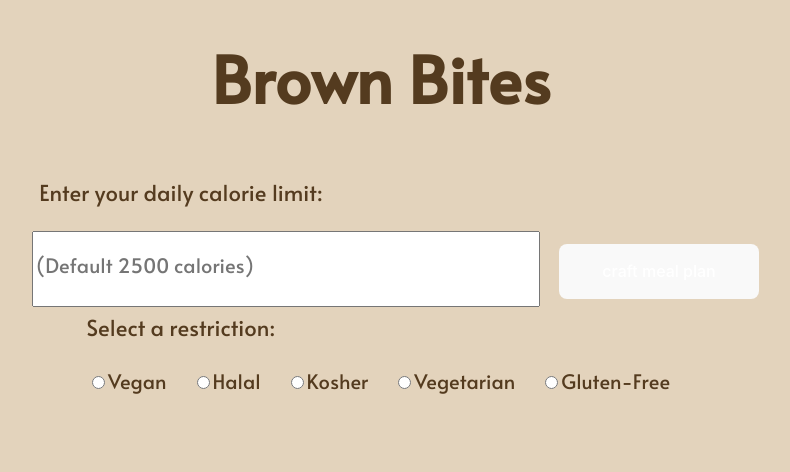
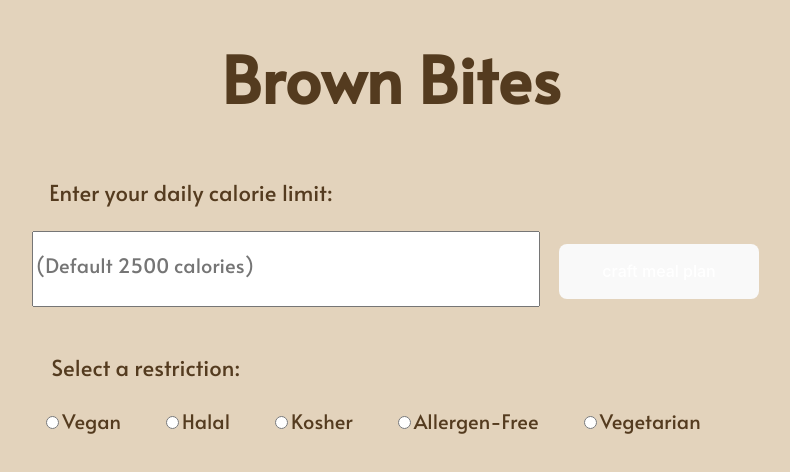
Before and after one commit to cs0320-f23/term-project-ssoufan-cpbryant-dsedarou-aye15, a React (Vite) app in the folder frontend/repl/: page / in a window 1280 px wide. Shown: the top 472 px of the page, without its empty margins (249-1039 px from the left). Built offline with nearby package versions, Linux system fonts and the light colour scheme.

Commit message:
fixed layout of restriction options

```diff
--- a/frontend/repl/src/components/Display.tsx
+++ b/frontend/repl/src/components/Display.tsx
@@ -18,7 +18,7 @@ export default function Display() {
     <div className="Display">
       {/* <History history={history} />
       <hr></hr> */}
-      <p>Enter your daily calorie limit:</p>
+      <p className="limit">Enter your daily calorie limit:</p>
       <Input history={history} setHistory={setHistory} />
       {/* <p>Select any restrictions:</p> */}
       <Selector onSelect={function (selectedOption: string): void {
--- a/frontend/repl/src/components/Selector.tsx
+++ b/frontend/repl/src/components/Selector.tsx
@@ -12,7 +12,7 @@ export function Selector(props: SelectorProps) {
 
   return (
     <div>
-      <p>Select a restriction:</p>
+      <p className="restriction">Select a restriction:</p>
       <div className="radio-container">
         <input
           type="radio"
@@ -43,21 +43,21 @@ export function Selector(props: SelectorProps) {
 
         <input
           type="radio"
+          id="allergen-free"
+          name="restrictions"
+          value="Allergen-Free"
+          onChange={() => handleOptionChange("Allergen-Free")}
+        />
+        <label htmlFor="Allergen-free">Allergen-Free</label>
+
+        <input
+          type="radio"
           id="vegetarian"
           name="restrictions"
           value="Vegetarian"
           onChange={() => handleOptionChange("Vegetarian")}
         />
-        <label htmlFor="vegetarian">Vegetarian</label>
-
-        <input
-          type="radio"
-          id="gluten-free"
-          name="restrictions"
-          value="Gluten-Free"
-          onChange={() => handleOptionChange("Gluten-Free")}
-        />
-        <label htmlFor="gluten-free">Gluten-Free</label>
+        <label htmlFor="Vegetarian">Vegetarian</label>
       </div>
     </div>
   );
--- a/frontend/repl/src/styles/App.css
+++ b/frontend/repl/src/styles/App.css
@@ -25,13 +25,13 @@ p{
   font-size: 22px;
   color: #543b1f;
   font-family: 'font';
-  margin-right: 420px;
+  /* margin-right: 420px; */
   margin-top: 0px;
 }
 
-h1{
+/* h1{
   margin-left: 400px;
-}
+} */
 
 ::placeholder{
   font-family: 'font';
--- a/frontend/repl/src/styles/main.css
+++ b/frontend/repl/src/styles/main.css
@@ -7,6 +7,10 @@
 .Display {
   position: relative;
   min-height: 100vh;
+}
+
+.limit{
+  margin-right: 400px;
 }
 
 .History {
@@ -89,6 +93,11 @@ input[type="radio"]:checked + .radio-label:before {
 label{
   font-family: 'font';
   color: #543b1f;
-  margin-right: 25px;
+  margin-right: 40px;
   font-size: 20px;
 }
+
+.restriction{
+  margin-top: 40px;
+  margin-right: 490px;
+}
```
